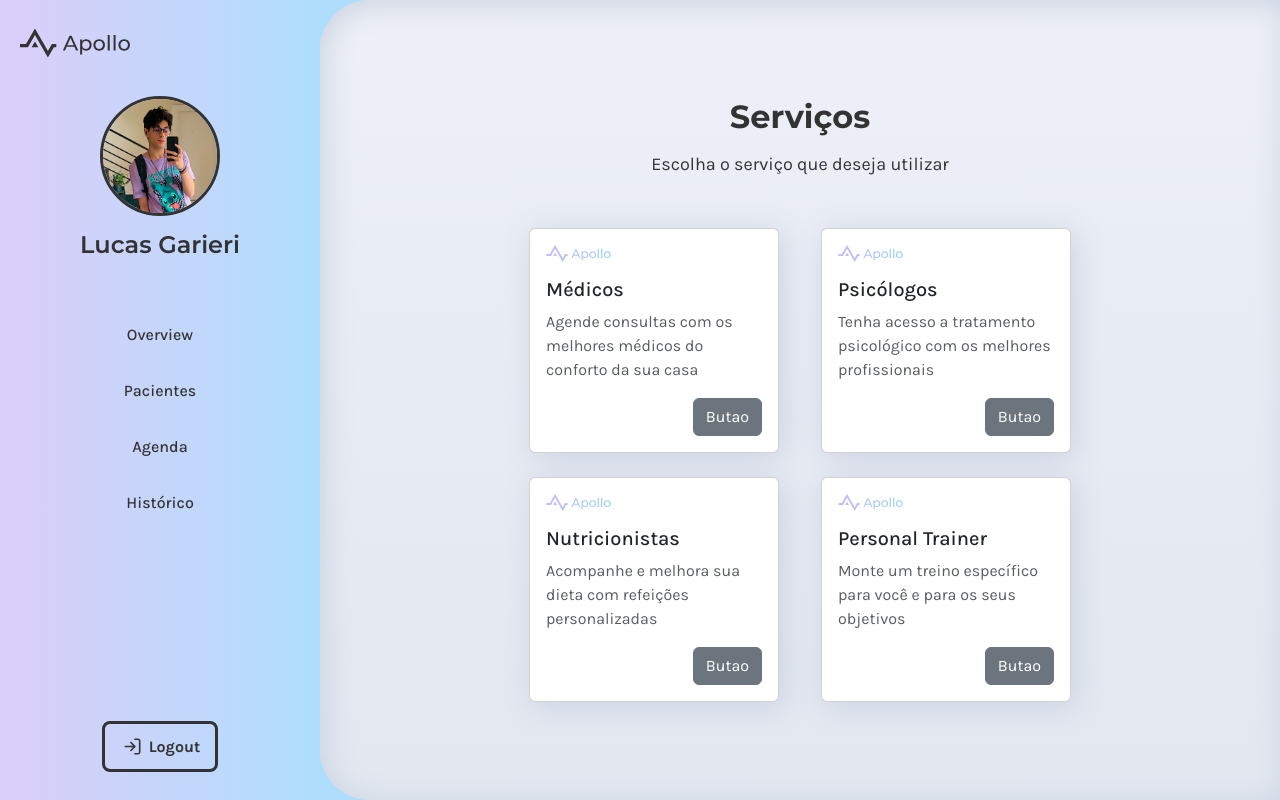
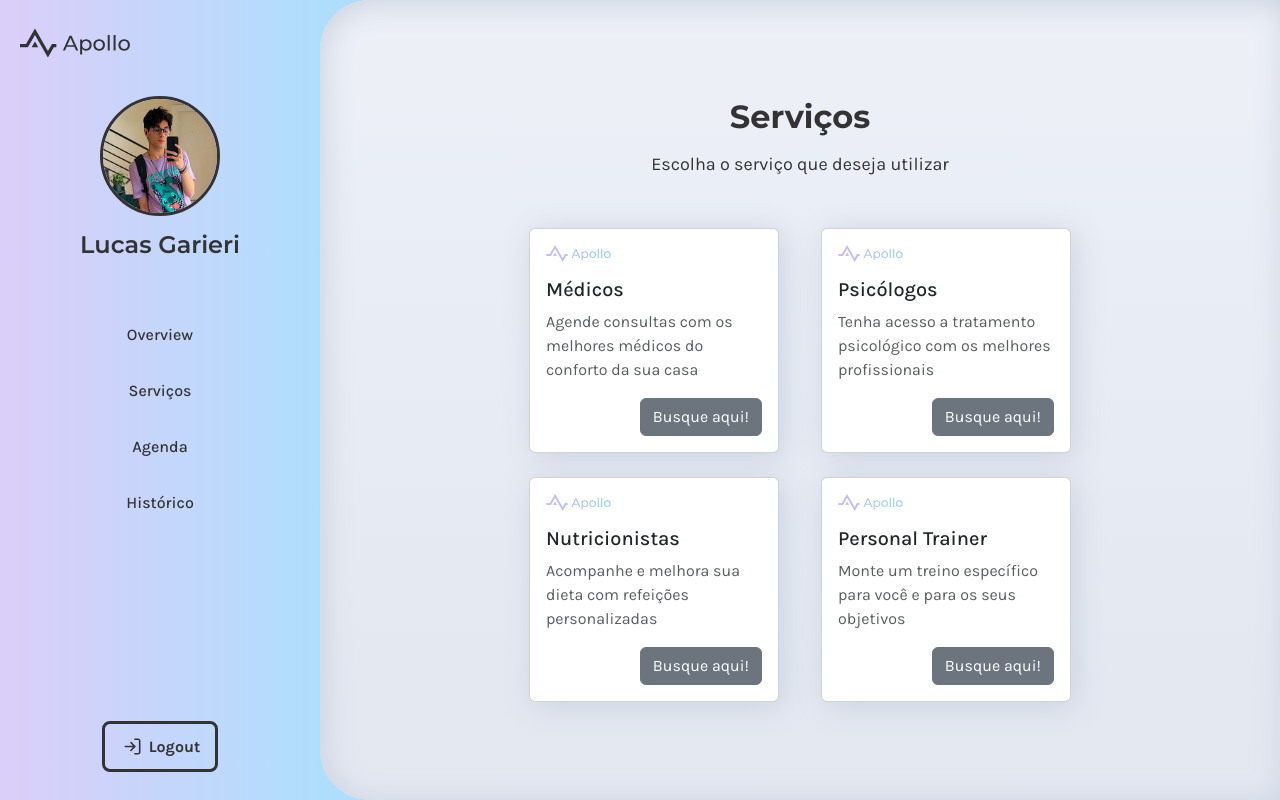
Before and after one commit to pedrohrodrig/LabEngSoft2-Frontend, a React (Create React App) app in the folder frontend/: page /services in a window 1280 px wide. Built offline with nearby package versions, Linux system fonts and the light colour scheme.

Commit message:
Permite acesso do usuario a aba de serviços

```diff
--- a/frontend/src/components/navbar/navbar.js
+++ b/frontend/src/components/navbar/navbar.js
@@ -18,8 +18,8 @@ function Navbar({ className }) {
             <div className="content">
                 <UserPhoto name="Lucas Garieri" />
                 <Tabs
-                    labels={["Overview", "Pacientes", "Agenda", "Histórico"]}
-                    to={["/overview", "/patients", "", "/appointments"]}
+                    labels={["Overview", "Serviços", "Agenda", "Histórico"]}
+                    to={["/overview", "/services", "", "/appointments"]}
                 />
             </div>
 
--- a/frontend/src/pages/patient/servicesPage/serviceCard.js
+++ b/frontend/src/pages/patient/servicesPage/serviceCard.js
@@ -2,7 +2,7 @@ import Card from "react-bootstrap/Card";
 import Button from "react-bootstrap/Button";
 
 import ApolloLogo from "../../../assets/apollo-logo.svg"
-
+import { Link } from "react-router-dom";
 
 function ServiceCard({title, description}) {
   return (
@@ -13,9 +13,9 @@ function ServiceCard({title, description}) {
         <Card.Text className="text-muted fs-6">
           {description}
         </Card.Text>
-        <div className="d-flex justify-content-end mt-3">
-          <Button variant="secondary">Butao</Button>
-        </div>
+        <Link to="../professionals" state={{ title }}  className="d-flex justify-content-end mt-3 text-decoration-none">
+          <Button variant="secondary">Busque aqui!</Button>
+        </Link>
       </Card.Body>
     </Card>
   );
```
